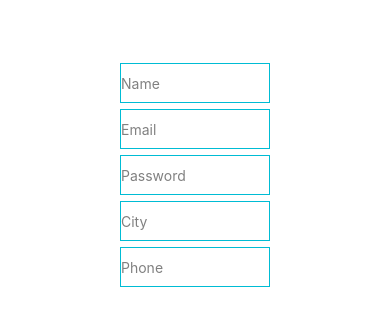
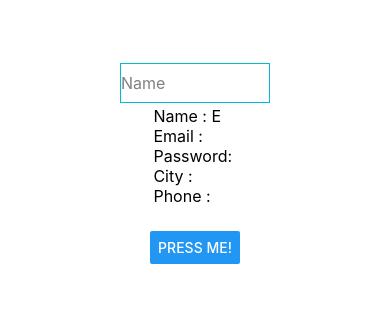
Before and after one commit to jeremiawaani/mobile-programming, a React Native app in the folder exercise_7/: screen / in a window 390 px wide. Shown: the top 326 px of the page. Built offline with nearby package versions, Linux system fonts and the light colour scheme.

Commit message:
Menambahkan fungsi useState Menambahkan component button Menghapus function Input Menambahkan function handleClick Menambahkan fungsi textInput untuk name Menambahkan text untuk menampilkan text yang di input ke monitor

```diff
--- a/exercise_7/App.js
+++ b/exercise_7/App.js
@@ -2,20 +2,23 @@ import React, {Component, useState} from 'react';
 import {StyleSheet, Text, View, TextInput, Button} from 'react-native';
 
 const App = () => {
+  const [name, setName] = useState('E');
+  const [email, setEmail] = useState('');
+  const [password, setPassword] = useState('');
+  const [city, setCity] = useState('');
+  const [phone, setPhone] = useState('');
+
+  const handleClick = () => {
+    console.log(`Name: ${name}`);
+    console.log(`Email: ${email}`);
+    console.log(`Password: ${password}`);
+    console.log(`City: ${city}`);
+    console.log(`Phone: ${phone}`);
+  };
   return (
     <View
       style={{justifyContent: 'center', alignItems: 'center', marginTop: 60}}>
-      <Input text="Name" />
-      <Input text="Email" />
-      <Input text="Password" />
-      <Input text="City" />
-      <Input text="Phone" />
-    </View>
-  );
-};
-
-const Input = ({text}) => {
-  return (
+      {/* TEXTINPUT NAME */}
       <View style={{margin: 3}}>
         <TextInput
           style={{
@@ -23,14 +26,35 @@ const Input = ({text}) => {
             borderWidth: 1,
             width: 150,
             height: 40,
-          fontSize: 14,
+            fontSize: 16,
+            color: '#000',
           }}
           placeholderTextColor={'grey'}
-        placeholder={text}
+          placeholder="Name"
+          onChangeText={value => setName(value)}
         />
+      </View>
+
+      <Text style={{fontSize: 16, color: '#000'}}>
+        Name : {name}
+        {'\n'}
+        Email : {email}
+        {'\n'}
+        Password: {password}
+        {'\n'}
+        City : {city}
+        {'\n'}
+        Phone : {phone}
+        {'\n'}
+      </Text>
+
+      <View style={{marginTop: 25}}>
+        <Button title="Press Me!" onPress={handleClick} />
+      </View>
     </View>
   );
 };
+
 export default App;
 
 const styles = StyleSheet.create({});
```
Lines whose indentation alone changed are shown as unchanged.
